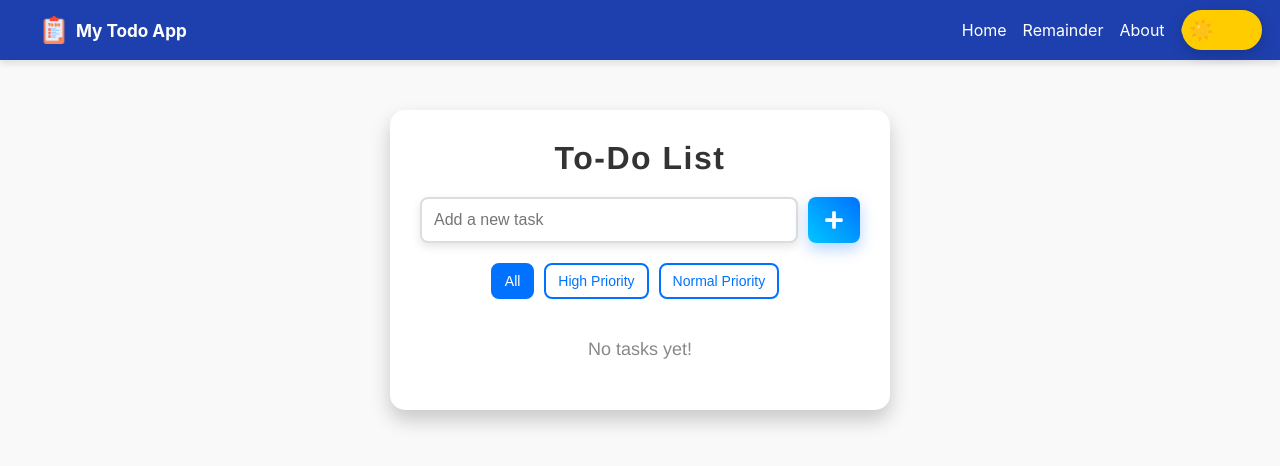
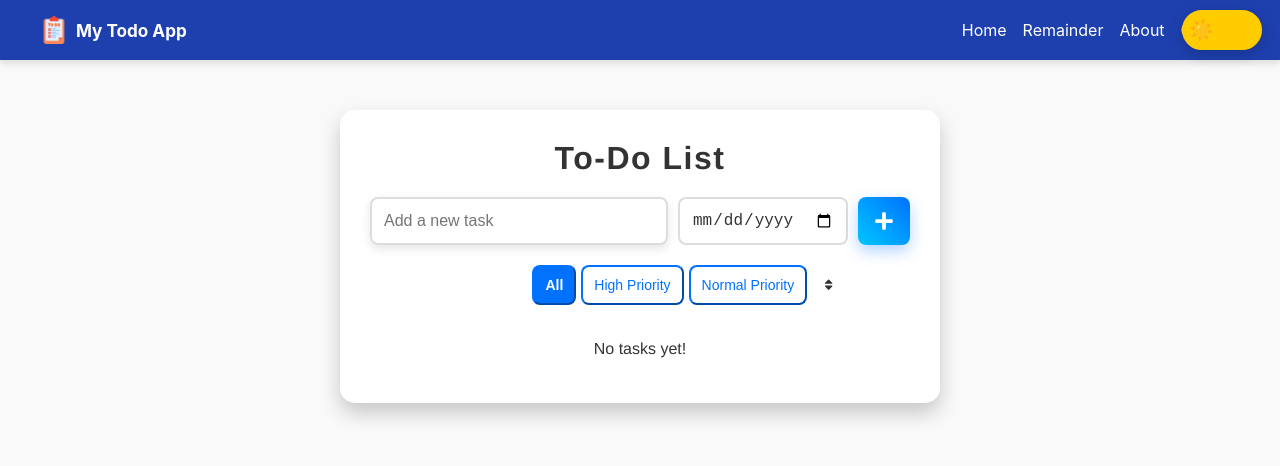
Before and after one commit to UjjwalSaini07/ToDo-List, a React (Create React App) app: page / in a window 1280 px wide. Shown: the top 466 px of the page. Built offline with nearby package versions, Linux system fonts and the light colour scheme.

Commit message:
Finalise the Home Page

```diff
--- a/src/pages/home.js
+++ b/src/pages/home.js
@@ -1,5 +1,5 @@
 import React, { useState, useEffect } from 'react';
-import { FaTrashAlt, FaPlus, FaArrowUp, FaArrowDown, FaEdit, FaCheck, FaStar } from 'react-icons/fa';
+import { FaTrashAlt, FaPlus, FaArrowUp, FaArrowDown, FaEdit, FaCheck, FaStar, FaSort } from 'react-icons/fa';
 
 const Home = ({ theme }) => {
   const [tasks, setTasks] = useState([]);
@@ -7,6 +7,8 @@ const Home = ({ theme }) => {
   const [isEditing, setIsEditing] = useState(null);
   const [editValue, setEditValue] = useState('');
   const [priorityFilter, setPriorityFilter] = useState('all');
+  const [sortByDate, setSortByDate] = useState(false);
+  const [dueDate, setDueDate] = useState('');
 
   useEffect(() => {
     document.body.style.backgroundColor = theme === 'dark' ? '#121212' : '#f9f9f9';
@@ -16,10 +18,15 @@ const Home = ({ theme }) => {
     setInputValue(e.target.value);
   };
 
+  const handleDueDateChange = (e) => {
+    setDueDate(e.target.value);
+  };
+
   const addTask = () => {
     if (inputValue.trim()) {
-      setTasks([...tasks, { text: inputValue, completed: false, priority: 'normal' }]);
+      setTasks([...tasks, { text: inputValue, completed: false, priority: 'normal', dueDate }]);
       setInputValue('');
+      setDueDate('');
     }
   };
 
@@ -33,13 +40,16 @@ const Home = ({ theme }) => {
   const editTask = (index) => {
     setIsEditing(index);
     setEditValue(tasks[index].text);
+    setDueDate(tasks[index].dueDate);
   };
 
   const saveTask = (index) => {
     const newTasks = [...tasks];
     newTasks[index].text = editValue;
+    newTasks[index].dueDate = dueDate;
     setTasks(newTasks);
     setIsEditing(null);
+    setDueDate('');
   };
 
   const markTaskComplete = (index) => {
@@ -68,9 +78,13 @@ const Home = ({ theme }) => {
     setTasks(newTasks);
   };
 
-  const filteredTasks = tasks.filter(task =>
-    priorityFilter === 'all' ? true : task.priority === priorityFilter
-  );
+  const sortTasksByDate = (tasks) => {
+    return tasks.sort((a, b) => new Date(a.dueDate) - new Date(b.dueDate));
+  };
+
+  const filteredTasks = tasks
+    .filter(task => priorityFilter === 'all' ? true : task.priority === priorityFilter)
+    .sort((a, b) => sortByDate ? new Date(a.dueDate) - new Date(b.dueDate) : 0);
 
   return (
     <div style={styles.container(theme)}>
@@ -83,6 +97,12 @@ const Home = ({ theme }) => {
           style={styles.input(theme)}
           placeholder="Add a new task"
         />
+        <input
+          type="date"
+          value={dueDate}
+          onChange={handleDueDateChange}
+          style={styles.datePicker(theme)}
+        />
         <button onClick={addTask} style={styles.addButton(theme)}>
           <FaPlus style={styles.addIcon} />
         </button>
@@ -91,13 +111,16 @@ const Home = ({ theme }) => {
         <button onClick={() => setPriorityFilter('all')} style={styles.filterButton(theme, priorityFilter === 'all')}>All</button>
         <button onClick={() => setPriorityFilter('high')} style={styles.filterButton(theme, priorityFilter === 'high')}>High Priority</button>
         <button onClick={() => setPriorityFilter('normal')} style={styles.filterButton(theme, priorityFilter === 'normal')}>Normal Priority</button>
+        <button onClick={() => setSortByDate(!sortByDate)} style={styles.sortButton(theme, sortByDate)}>
+          <FaSort />
+        </button>
       </div>
       <ul style={styles.list}>
         {filteredTasks.length === 0 ? (
           <li style={styles.emptyList(theme)}>No tasks yet!</li>
         ) : (
           filteredTasks.map((task, index) => (
-            <li key={index} style={styles.listItem(theme, task.completed, task.priority)}>
+            <li key={index} style={styles.listItem(theme, task.completed, task.priority, task.dueDate)}>
               {isEditing === index ? (
                 <>
                   <input
@@ -106,6 +129,12 @@ const Home = ({ theme }) => {
                     onChange={(e) => setEditValue(e.target.value)}
                     style={styles.input(theme)}
                   />
+                  <input
+                    type="date"
+                    value={dueDate}
+                    onChange={handleDueDateChange}
+                    style={styles.datePicker(theme)}
+                  />
                   <button onClick={() => saveTask(index)} style={styles.saveButton(theme)}>
                     <FaCheck />
                   </button>
@@ -113,6 +142,7 @@ const Home = ({ theme }) => {
               ) : (
                 <>
                   <span style={styles.taskText(theme, task.completed)}>{task.text}</span>
+                  {task.dueDate && <span style={styles.dueDate(theme, task.dueDate)}>{task.dueDate}</span>}
                   <div style={styles.buttonGroup}>
                     <button onClick={() => markTaskComplete(index)} style={styles.completeButton(theme)}>
                       <FaCheck />
@@ -152,7 +182,7 @@ const styles = {
     padding: '30px',
     borderRadius: '15px',
     width: '100%',
-    maxWidth: '500px',
+    maxWidth: '600px',
     margin: '50px auto',
     boxShadow: '0 10px 20px rgba(0, 0, 0, 0.2)',
     backgroundColor: theme === 'dark' ? '#1e1e1e' : '#ffffff',
@@ -183,7 +213,17 @@ const styles = {
     backgroundColor: theme === 'dark' ? '#2e2e2e' : '#ffffff',
     color: theme === 'dark' ? '#ffffff' : '#333333',
     transition: 'border-color 0.3s, box-shadow 0.3s',
-    boxShadow: theme === 'dark' ? '0 4px 10px rgba(0, 0, 0, 0.4)' : '0 4px 10px rgba(0, 0, 0, 0.1)',
+    boxShadow: theme === 'dark' ? '0 4px 10px rgba(0, 0, 0, 0.1)' : '0 4px 10px rgba(0, 0, 0, 0.1)',
+  }),
+  datePicker: (theme) => ({
+    padding: '12px',
+    border: '2px solid',
+    borderColor: theme === 'dark' ? '#555555' : '#dddddd',
+    borderRadius: '8px',
+    marginRight: '10px',
+    fontSize: '16px',
+    backgroundColor: theme === 'dark' ? '#2e2e2e' : '#ffffff',
+    color: theme === 'dark' ? '#ffffff' : '#333333',
   }),
   addButton: (theme) => ({
     padding: '12px 16px',
@@ -204,57 +244,79 @@ const styles = {
   },
   filterContainer: {
     display: 'flex',
+    alignItems: 'center',
     justifyContent: 'center',
+    width: '100%',
     marginBottom: '20px',
+    marginLeft: '98px',
   },
-  filterButton: (theme, active) => ({
-    padding: '8px 12px',
-    background: active ? (theme === 'dark' ? '#007bff' : '#0072ff') : 'transparent',
-    color: active ? '#ffffff' : (theme === 'dark' ? '#ffffff' : '#0072ff'),
-    border: '2px solid',
+  filterButton: (theme, isActive) => ({
+    padding: '10px 11px',
+    borderRadius: '8px',
     borderColor: theme === 'dark' ? '#007bff' : '#0072ff',
-    borderRadius: '8px',
+    background: isActive ? (theme === 'dark' ? '#007bff' : '#0072ff') : 'transparent',
+    color: isActive ? '#ffffff' : (theme === 'dark' ? '#ffffff' : '#0072ff'),
     cursor: 'pointer',
-    marginRight: '10px',
+    fontWeight: isActive ? 'bold' : 'normal',
+    marginRight: '5px',
     fontSize: '14px',
     transition: 'background 0.3s, color 0.3s',
   }),
+  sortButton: (theme, isActive) => ({
+    padding: '8px 10px',
+    borderRadius: '8px',
+    backgroundColor: isActive ? (theme === 'dark' ? '#4caf50' : '#81c784') : 'transparent',
+    color: theme === 'dark' ? '#ffffff' : '#333333',
+    cursor: 'pointer',
+    border: 'none',
+    display: 'flex',
+    alignItems: 'center',
+    justifyContent: 'center',
+  }),
   list: {
+    width: '100%',
     listStyleType: 'none',
     padding: '0',
     margin: '0',
-    width: '100%',
   },
-  listItem: (theme, completed, priority) => ({
+  listItem: (theme, completed, priority, dueDate) => ({
     display: 'flex',
+    justifyContent: 'space-between',
     alignItems: 'center',
-    padding: '12px',
-    borderBottom: `1px solid ${theme === 'dark' ? '#333333' : '#dddddd'}`,
-    backgroundColor: completed ? (theme === 'dark' ? '#333333' : '#f1f1f1') : 'transparent',
-    color: completed ? (theme === 'dark' ? '#888888' : '#888888') : 'inherit',
+    padding: '15px',
+    margin: '10px 0',
     borderRadius: '8px',
-    marginBottom: '10px',
-    position: 'relative',
-    transition: 'background-color 0.3s, color 0.3s',
+    backgroundColor: completed ? (theme === 'dark' ? '#2e2e2e' : '#f0f0f0') : (theme === 'dark' ? '#3e3e3e' : '#ffffff'),
+    textDecoration: completed ? 'line-through' : 'none',
+    color: completed ? (theme === 'dark' ? '#757575' : '#b0b0b0') : (theme === 'dark' ? '#ffffff' : '#333333'),
+    borderLeft: priority === 'high' ? '5px solid #f44336' : '5px solid transparent',
+    borderRight: dueDate && new Date(dueDate) < new Date() && !completed ? '5px solid #f44336' : '5px solid transparent',
+    boxShadow: theme === 'dark' ? '0 4px 10px rgba(0, 0, 0, 0.1)' : '0 4px 10px rgba(0, 0, 0, 0.1)',
   }),
   taskText: (theme, completed) => ({
     flex: 1,
+    fontSize: '16px',
     textDecoration: completed ? 'line-through' : 'none',
-    fontSize: '16px',
-    fontWeight: '500',
-    marginRight: '10px',
+    color: completed ? (theme === 'dark' ? '#757575' : '#b0b0b0') : (theme === 'dark' ? '#ffffff' : '#333333'),
+  }),
+  dueDate: (theme, dueDate) => ({
+    marginLeft: '5px',
+    fontSize: '14.4px',
+    marginRight: '14px',
+    color: new Date(dueDate) < new Date() ? '#f44336' : theme === 'dark' ? '#b0b0b0' : '#757575',
   }),
   buttonGroup: {
     display: 'flex',
     alignItems: 'center',
+    gap: '3.5px',
   },
   completeButton: (theme) => ({
     background: 'transparent',
     color: theme === 'dark' ? '#28a745' : '#28a745',
     border: 'none',
     borderRadius: '50%',
-    padding: '8px',
-    marginRight: '5px',
+    padding: '7px',
+    marginRight: '2px',
     cursor: 'pointer',
     fontSize: '16px',
     transition: 'color 0.3s',
@@ -264,10 +326,9 @@ const styles = {
     color: priority === 'high' ? '#ffffff' : (theme === 'dark' ? '#ffffff' : '#ffc107'),
     border: '2px solid',
     borderColor: priority === 'high' ? (theme === 'dark' ? '#ffc107' : '#ffc107') : 'transparent',
-    // borderRadius: '50%',
-    borderRadius: '8px',
-    padding: '8px',
-    marginRight: '5px',
+    borderRadius: '10px',
+    padding: '5px',
+    marginRight: '4px',
     cursor: 'pointer',
     fontSize: '16px',
     transition: 'background 0.3s, color 0.3s',
@@ -277,7 +338,7 @@ const styles = {
     color: theme === 'dark' ? '#007bff' : '#007bff',
     border: 'none',
     borderRadius: '50%',
-    padding: '8px',
+    padding: '5px',
     marginRight: '5px',
     cursor: 'pointer',
     fontSize: '16px',
@@ -288,7 +349,7 @@ const styles = {
     color: theme === 'dark' ? '#17a2b8' : '#17a2b8',
     border: 'none',
     borderRadius: '50%',
-    padding: '7px',
+    padding: '4.4px',
     marginRight: '5px',
     cursor: 'pointer',
     fontSize: '16px',
@@ -298,7 +359,7 @@ const styles = {
     background: theme === 'dark' ? '#dc3545' : '#dc3545',
     color: '#ffffff',
     border: 'none',
-    borderRadius: '8px',
+    borderRadius: '10px',
     padding: '8px',
     cursor: 'pointer',
     fontSize: '16px',
@@ -315,10 +376,11 @@ const styles = {
     transition: 'color 0.3s',
   }),
   emptyList: (theme) => ({
+    padding: '15px',
+    borderRadius: '8px',
+    backgroundColor: theme === 'dark' ? '#3e3e3e' : '#ffffff',
+    color: theme === 'dark' ? '#ffffff' : '#333333',
     textAlign: 'center',
-    fontSize: '18px',
-    color: theme === 'dark' ? '#888888' : '#888888',
-    margin: '20px 0',
   }),
 };
 
```
